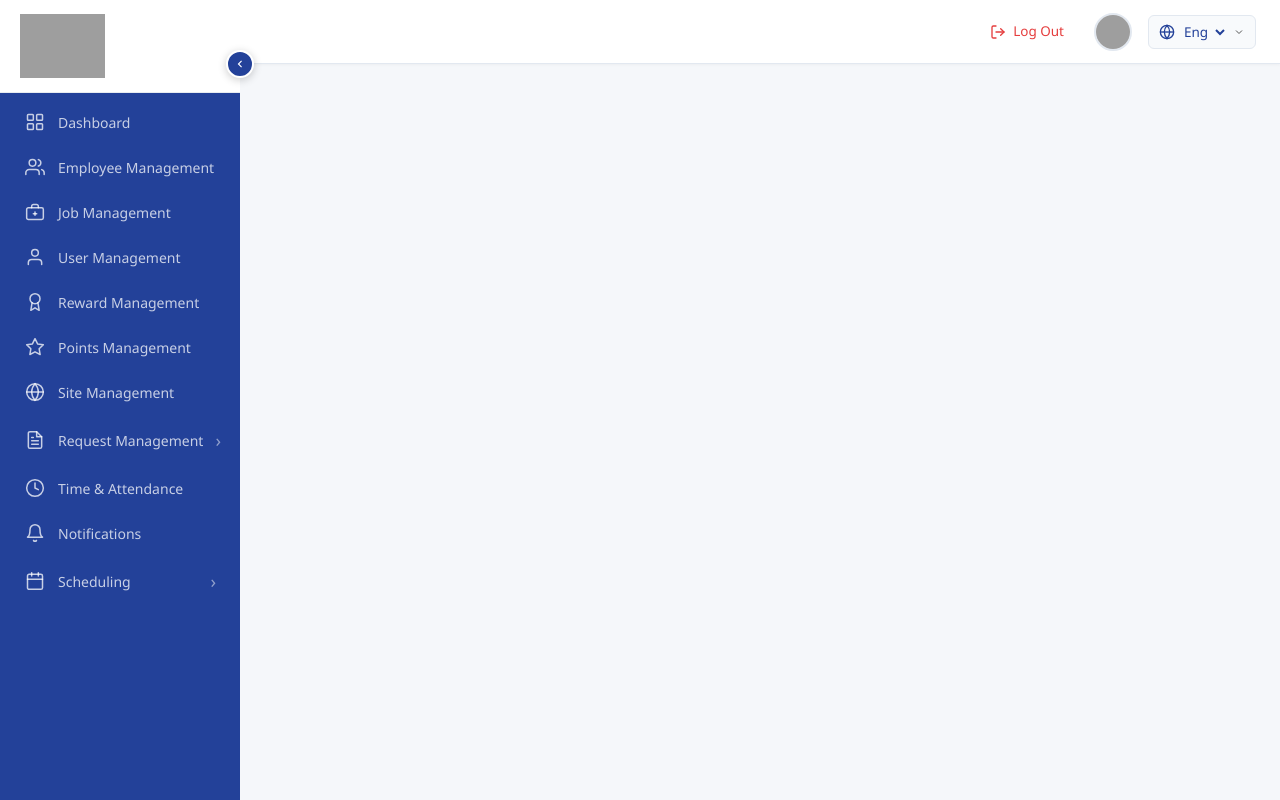
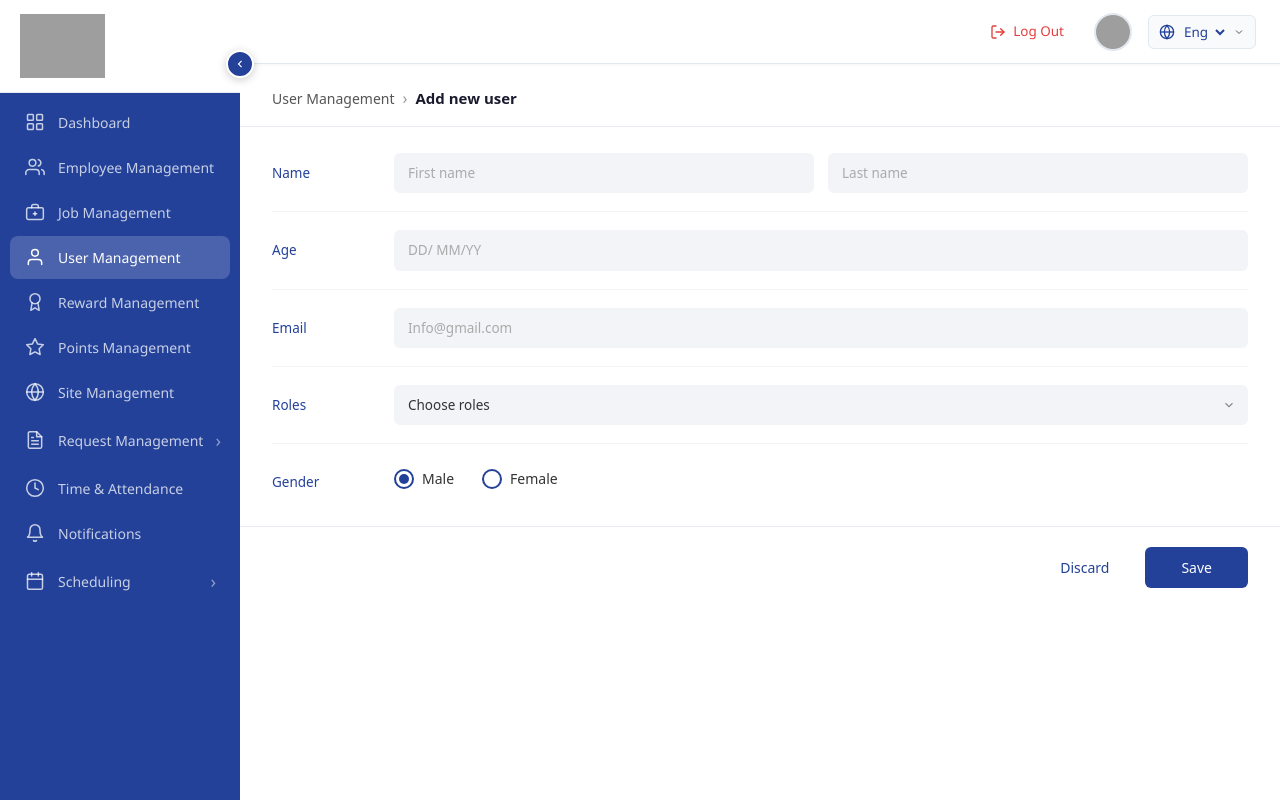
Before and after one commit to Moha-sami/HR_System, an Angular app in the folder src/Buy2.Frontend/Front/: page /users/add in a window 1280 px wide. Before the commit this address led to /. Built offline with nearby package versions, Linux system fonts and the light colour scheme; grey boxes are pictures that could not be loaded.

Commit message:
add-user

```diff
--- /dev/null
+++ b/src/Buy2.Frontend/Front/src/app/features/users/add-user/add-user.component.css
@@ -0,0 +1,246 @@
+/* ============================================
+   WRAPPER
+   ============================================ */
+.add-user-wrapper {
+  background: #fff;
+  min-height: calc(100vh - 64px);
+  padding: 0;
+}
+
+/* ============================================
+   PAGE HEADER / BREADCRUMB
+   ============================================ */
+.page-header {
+  padding: 22px 32px 16px;
+  display: flex;
+  align-items: center;
+  gap: 8px;
+}
+
+.breadcrumb-parent {
+  font-size: 14px;
+  color: #555;
+  font-weight: 400;
+}
+
+.breadcrumb-sep {
+  font-size: 16px;
+  color: #999;
+}
+
+.breadcrumb-current {
+  font-size: 15px;
+  font-weight: 600;
+  color: #1a1a2e;
+}
+
+/* ============================================
+   DIVIDERS
+   ============================================ */
+.form-divider-top,
+.form-divider-bottom {
+  height: 1px;
+  background: #e8ecf0;
+  margin: 0 0;
+}
+
+/* ============================================
+   FORM BODY
+   ============================================ */
+.form-body {
+  padding: 8px 32px 16px;
+}
+
+/* ============================================
+   FORM ROW
+   ============================================ */
+.form-row {
+  display: flex;
+  align-items: flex-start;
+  gap: 32px;
+  padding: 18px 0;
+  border-bottom: 1px solid #f2f4f7;
+}
+
+.form-row:last-child {
+  border-bottom: none;
+}
+
+.form-label {
+  min-width: 90px;
+  font-size: 13.5px;
+  font-weight: 500;
+  color: #234199;
+  padding-top: 10px;
+  flex-shrink: 0;
+}
+
+/* ============================================
+   INPUTS GROUP
+   ============================================ */
+.form-inputs-group {
+  display: flex;
+  gap: 14px;
+  flex: 1;
+}
+
+.form-inputs-group.full-width {
+  flex-direction: column;
+}
+
+.form-input {
+  flex: 1;
+  padding: 10px 14px;
+  border: none;
+  border-radius: 6px;
+  background: #f2f4f7;
+  font-size: 13.5px;
+  color: #333;
+  outline: none;
+  transition: background 0.2s, box-shadow 0.2s;
+}
+
+.form-input::placeholder {
+  color: #aaa;
+}
+
+.form-input:focus {
+  background: #eaeef5;
+  box-shadow: 0 0 0 2px rgba(35, 65, 153, 0.12);
+}
+
+/* ============================================
+   DATE INPUT
+   ============================================ */
+.date-input {
+  max-width: 100%;
+}
+
+/* ============================================
+   SELECT
+   ============================================ */
+.custom-select-wrapper {
+  position: relative;
+  flex: 1;
+  display: flex;
+  align-items: center;
+}
+
+.form-select {
+  width: 100%;
+  padding: 10px 36px 10px 14px;
+  border: none;
+  border-radius: 6px;
+  background: #f2f4f7;
+  font-size: 13.5px;
+  color: #333;
+  outline: none;
+  appearance: none;
+  cursor: pointer;
+  transition: background 0.2s;
+}
+
+.form-select:focus {
+  background: #eaeef5;
+  box-shadow: 0 0 0 2px rgba(35, 65, 153, 0.12);
+}
+
+.form-select option[value=""][disabled] {
+  color: #aaa;
+}
+
+.select-arrow {
+  position: absolute;
+  right: 12px;
+  pointer-events: none;
+  display: flex;
+  align-items: center;
+}
+
+/* ============================================
+   RADIO GROUP
+   ============================================ */
+.radio-group {
+  display: flex;
+  flex-direction: row;
+  gap: 28px;
+  align-items: center;
+  padding-top: 6px;
+}
+
+.radio-label {
+  display: flex;
+  align-items: center;
+  gap: 8px;
+  font-size: 14px;
+  color: #333;
+  cursor: pointer;
+  user-select: none;
+}
+
+.radio-label input[type="radio"] {
+  display: none;
+}
+
+.radio-circle {
+  width: 20px;
+  height: 20px;
+  border-radius: 50%;
+  border: 2px solid #234199;
+  display: flex;
+  align-items: center;
+  justify-content: center;
+  transition: border-color 0.2s;
+  flex-shrink: 0;
+}
+
+.radio-dot {
+  width: 10px;
+  height: 10px;
+  border-radius: 50%;
+  background: #234199;
+}
+
+/* ============================================
+   FORM ACTIONS
+   ============================================ */
+.form-actions {
+  display: flex;
+  justify-content: flex-end;
+  align-items: center;
+  gap: 16px;
+  padding: 20px 32px 28px;
+}
+
+.btn-discard {
+  background: transparent;
+  border: none;
+  font-size: 14px;
+  font-weight: 500;
+  color: #234199;
+  cursor: pointer;
+  padding: 10px 20px;
+  border-radius: 6px;
+  transition: background 0.2s;
+}
+
+.btn-discard:hover {
+  background: #f0f4ff;
+}
+
+.btn-save {
+  background: #234199;
+  color: #fff;
+  border: none;
+  font-size: 14px;
+  font-weight: 500;
+  padding: 10px 36px;
+  border-radius: 6px;
+  cursor: pointer;
+  transition: background 0.2s, box-shadow 0.2s;
+}
+
+.btn-save:hover {
+  background: #1a3178;
+  box-shadow: 0 4px 12px rgba(35, 65, 153, 0.25);
+}
--- /dev/null
+++ b/src/Buy2.Frontend/Front/src/app/features/users/add-user/add-user.component.html
@@ -0,0 +1,133 @@
+<div class="add-user-wrapper">
+  <!-- Page Header Breadcrumb -->
+  <div class="page-header">
+    <span class="breadcrumb-parent">User Management</span>
+    <span class="breadcrumb-sep">›</span>
+    <span class="breadcrumb-current">Add new user</span>
+  </div>
+
+  <div class="form-divider-top"></div>
+
+  <!-- Form Body -->
+  <div class="form-body">
+
+    <!-- Name -->
+    <div class="form-row">
+      <label class="form-label">Name</label>
+      <div class="form-inputs-group">
+        <input
+          type="text"
+          class="form-input"
+          placeholder="First name"
+          [(ngModel)]="user.firstName"
+          id="firstName"
+          name="firstName"
+        />
+        <input
+          type="text"
+          class="form-input"
+          placeholder="Last name"
+          [(ngModel)]="user.lastName"
+          id="lastName"
+          name="lastName"
+        />
+      </div>
+    </div>
+
+    <!-- Age / Date of Birth -->
+    <div class="form-row">
+      <label class="form-label">Age</label>
+      <div class="form-inputs-group full-width">
+        <input
+          type="text"
+          class="form-input date-input"
+          placeholder="DD/ MM/YY"
+          [(ngModel)]="user.birthDate"
+          id="birthDate"
+          name="birthDate"
+          onfocus="this.type='date'"
+          onblur="if(!this.value) this.type='text'"
+        />
+      </div>
+    </div>
+
+    <!-- Email -->
+    <div class="form-row">
+      <label class="form-label">Email</label>
+      <div class="form-inputs-group full-width">
+        <input
+          type="email"
+          class="form-input"
+          placeholder="Info&#64;gmail.com"
+          [(ngModel)]="user.email"
+          id="email"
+          name="email"
+        />
+      </div>
+    </div>
+
+    <!-- Roles -->
+    <div class="form-row">
+      <label class="form-label">Roles</label>
+      <div class="form-inputs-group full-width">
+        <div class="custom-select-wrapper">
+          <select
+            class="form-select"
+            [(ngModel)]="user.role"
+            id="role"
+            name="role"
+          >
+            <option value="" disabled selected>Choose roles</option>
+            <option *ngFor="let r of roles" [value]="r">{{ r }}</option>
+          </select>
+          <span class="select-arrow">
+            <svg xmlns="http://www.w3.org/2000/svg" width="14" height="14" viewBox="0 0 24 24" fill="none" stroke="#888" stroke-width="2"><polyline points="6 9 12 15 18 9"/></svg>
+          </span>
+        </div>
+      </div>
+    </div>
+
+    <!-- Gender -->
+    <div class="form-row">
+      <label class="form-label">Gender</label>
+      <div class="form-inputs-group radio-group">
+        <label class="radio-label" [class.active]="user.gender === 'male'">
+          <input
+            type="radio"
+            name="gender"
+            value="male"
+            [(ngModel)]="user.gender"
+            id="genderMale"
+          />
+          <span class="radio-circle">
+            <span class="radio-dot" *ngIf="user.gender === 'male'"></span>
+          </span>
+          Male
+        </label>
+
+        <label class="radio-label" [class.active]="user.gender === 'female'">
+          <input
+            type="radio"
+            name="gender"
+            value="female"
+            [(ngModel)]="user.gender"
+            id="genderFemale"
+          />
+          <span class="radio-circle">
+            <span class="radio-dot" *ngIf="user.gender === 'female'"></span>
+          </span>
+          Female
+        </label>
+      </div>
+    </div>
+
+  </div>
+
+  <!-- Divider + Actions -->
+  <div class="form-divider-bottom"></div>
+
+  <div class="form-actions">
+    <button class="btn-discard" (click)="onDiscard()" id="discardBtn">Discard</button>
+    <button class="btn-save" (click)="onSave()" id="saveBtn">Save</button>
+  </div>
+</div>
--- /dev/null
+++ b/src/Buy2.Frontend/Front/src/app/features/users/add-user/add-user.component.ts
@@ -0,0 +1,40 @@
+import { Component } from '@angular/core';
+import { CommonModule } from '@angular/common';
+import { FormsModule } from '@angular/forms';
+import { Router } from '@angular/router';
+
+@Component({
+  selector: 'app-add-user',
+  standalone: true,
+  imports: [CommonModule, FormsModule],
+  templateUrl: './add-user.component.html',
+  styleUrls: ['./add-user.component.css']
+})
+export class AddUser {
+  constructor(private router: Router) {}
+
+  user = {
+    firstName: '',
+    lastName: '',
+    birthDate: '',
+    email: '',
+    role: '',
+    gender: 'male'
+  };
+
+  roles = [
+    'Admin',
+    'HR Manager',
+    'Employee',
+    'Supervisor',
+    'Recruiter'
+  ];
+
+  onSave() {
+    console.log('Saving user:', this.user);
+  }
+
+  onDiscard() {
+    this.router.navigate(['/dashboard']);
+  }
+}
```
Also changed, not shown: src/Buy2.Frontend/Front/src/app/app.routes.ts (+15 -0 lines).
